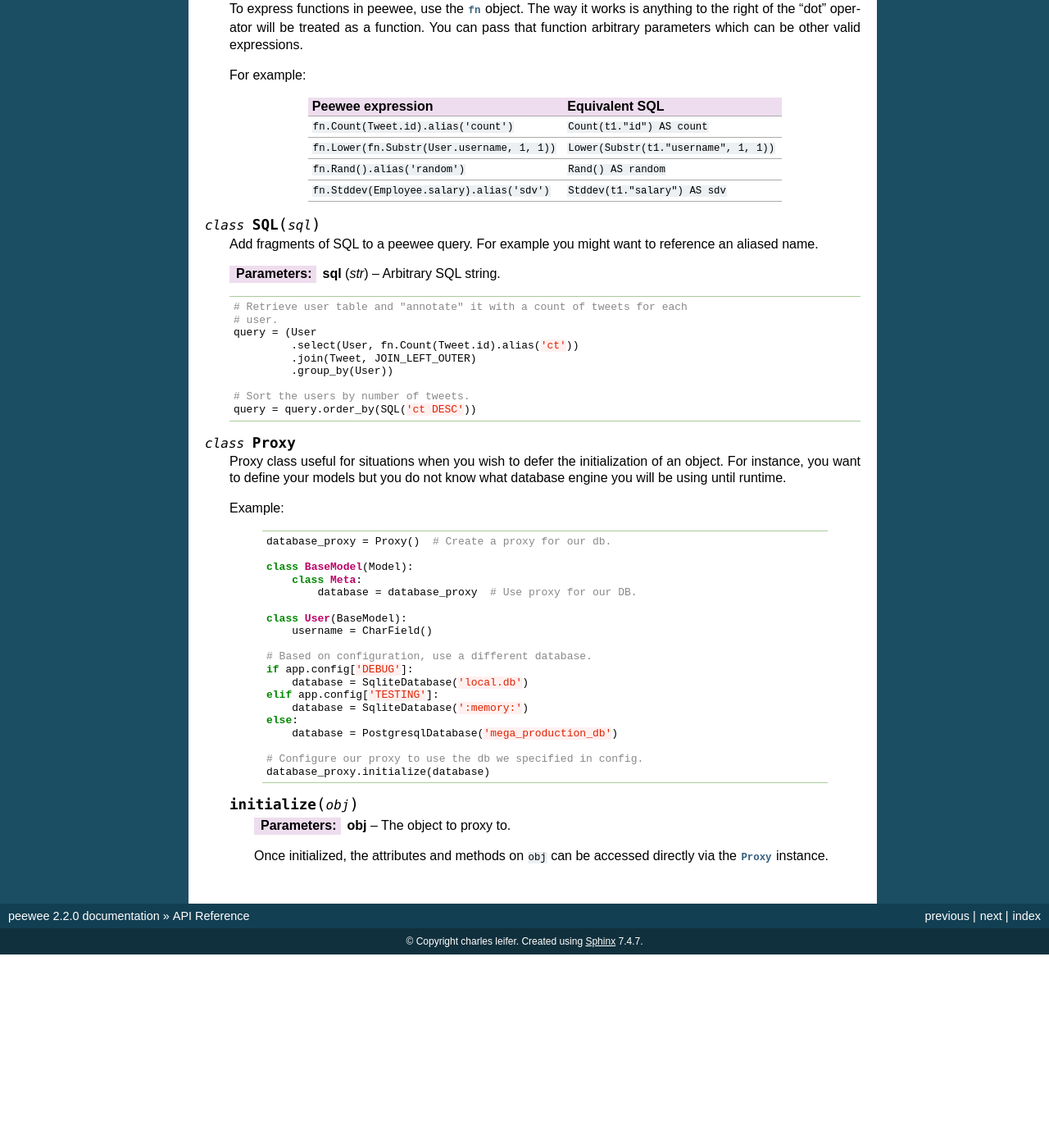
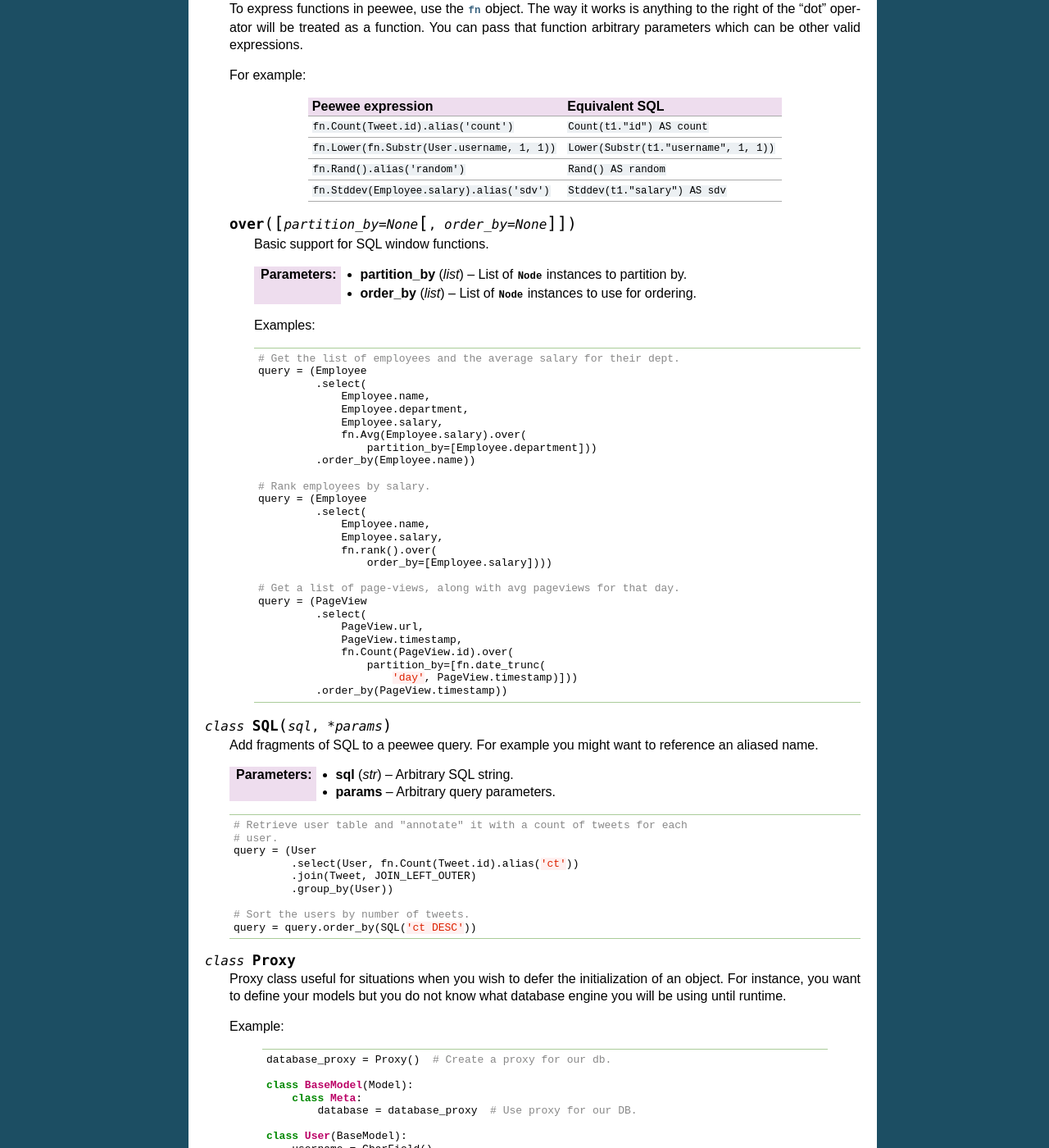
Before and after one commit to coleifer/peewee, a Sphinx documentation site: the page built from docs/peewee/api.rst, in a window 1280 px wide and 1400 px high, scrolled down 26291 px. Shown: the whole window at 82% size. Built offline with Sphinx 7.4.7, drawn with Linux system fonts in a browser that asks for light colours; before the commit the page ends 27455 px from its top, so only the background shows below that.

Commit message:
Adding docs on window functions.

```diff
--- a/docs/peewee/api.rst
+++ b/docs/peewee/api.rst
@@ -1645,12 +1645,52 @@ Misc
     ``fn.Stddev(Employee.salary).alias('sdv')``  ``Stddev(t1."salary") AS sdv``
     ============================================ ============================================
 
-.. py:class:: SQL(sql)
+    .. py:method:: over([partition_by=None[, order_by=None]])
+
+        Basic support for SQL window functions.
+
+        :param list partition_by: List of :py:class:`Node` instances to partition by.
+        :param list order_by: List of :py:class:`Node` instances to use for ordering.
+
+        Examples:
+
+        .. code-block:: python
+
+            # Get the list of employees and the average salary for their dept.
+            query = (Employee
+                     .select(
+                         Employee.name,
+                         Employee.department,
+                         Employee.salary,
+                         fn.Avg(Employee.salary).over(
+                             partition_by=[Employee.department]))
+                     .order_by(Employee.name))
+
+            # Rank employees by salary.
+            query = (Employee
+                     .select(
+                         Employee.name,
+                         Employee.salary,
+                         fn.rank().over(
+                             order_by=[Employee.salary])))
+
+            # Get a list of page-views, along with avg pageviews for that day.
+            query = (PageView
+                     .select(
+                         PageView.url,
+                         PageView.timestamp,
+                         fn.Count(PageView.id).over(
+                             partition_by=[fn.date_trunc(
+                                 'day', PageView.timestamp)]))
+                     .order_by(PageView.timestamp))
+
+.. py:class:: SQL(sql, *params)
 
     Add fragments of SQL to a peewee query.  For example you might want to reference
     an aliased name.
 
     :param str sql: Arbitrary SQL string.
+    :param params: Arbitrary query parameters.
 
     .. code-block:: python
 
```
Also changed, not shown: docs/peewee/querying.rst (+31 -0 lines), tests.py (+29 -0 lines).
